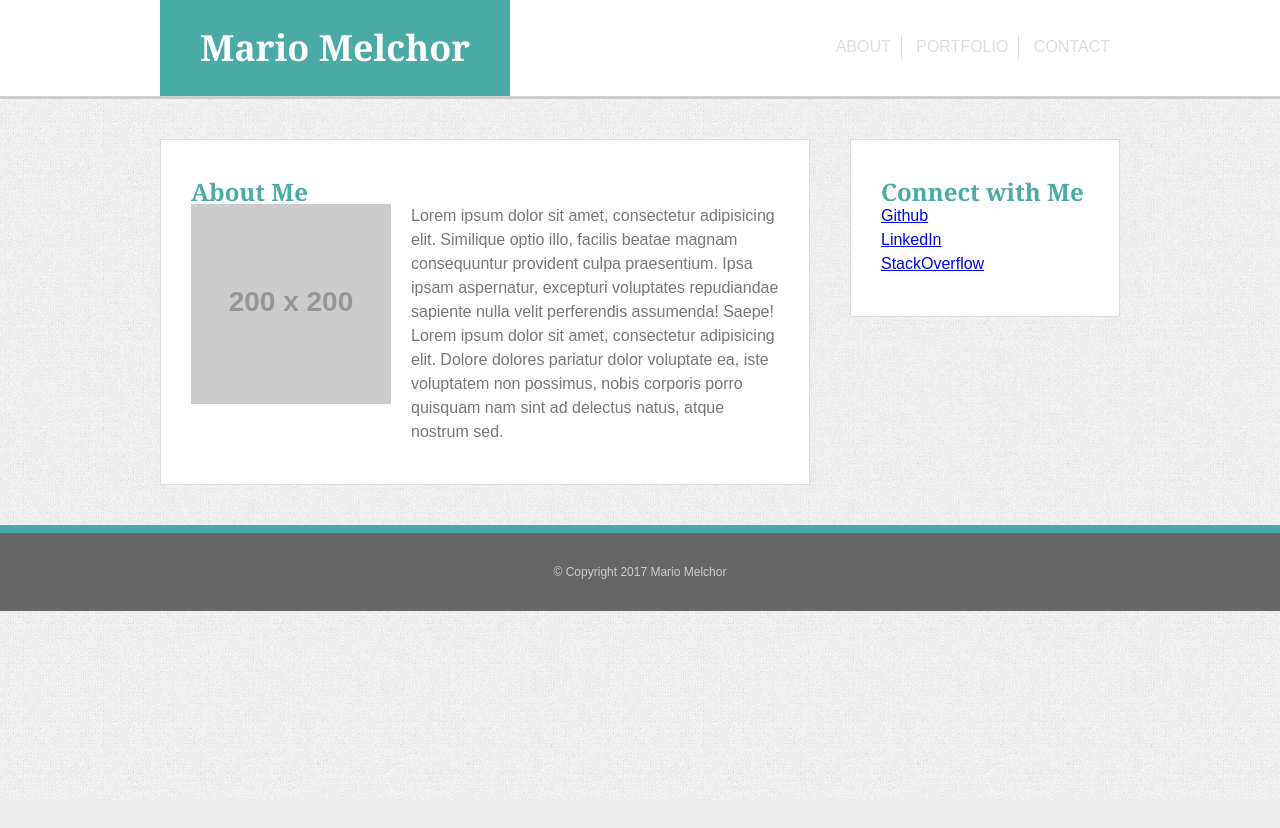
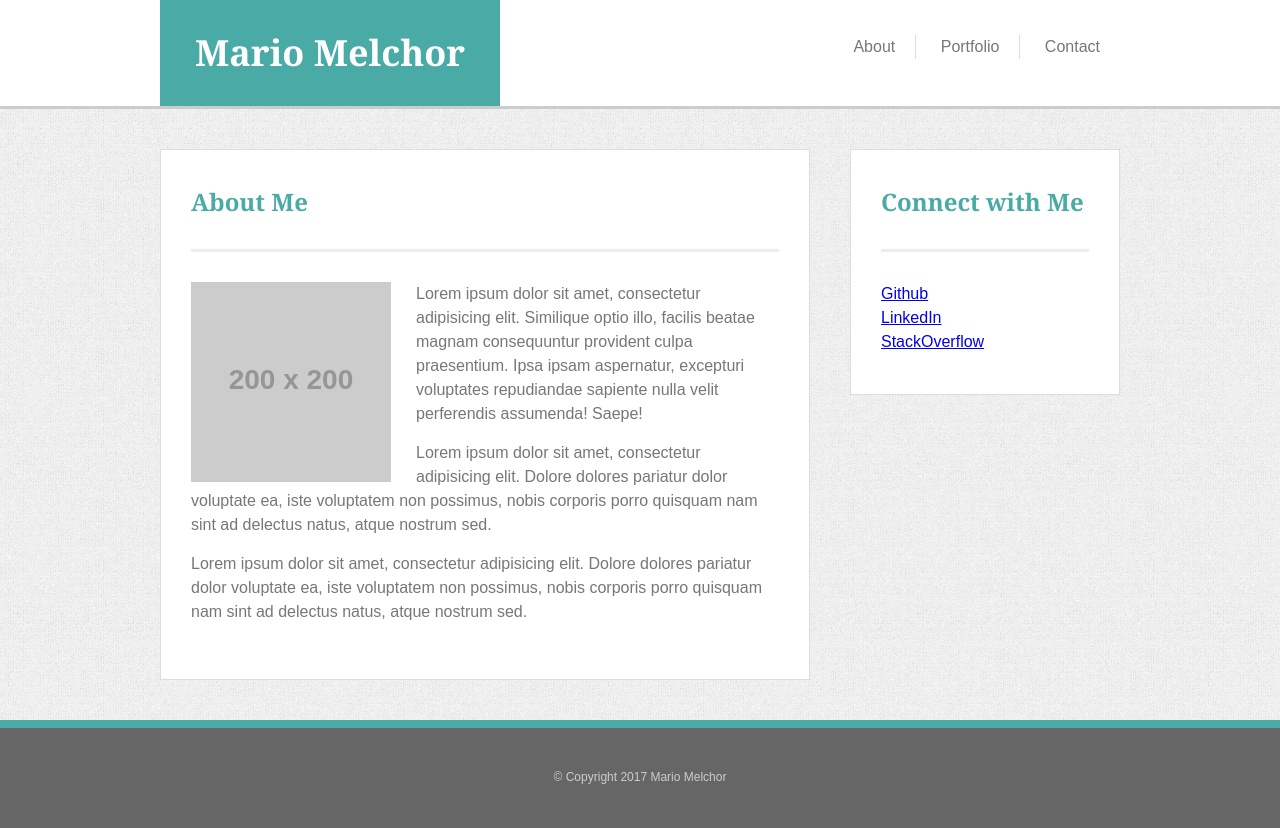
Before and after one commit to mariomelchor/basic-portfolio, a plain HTML site: page index.html in a window 1280 px wide. Before the commit the page ends 800 px from the top, so only its background shows below. Drawn offline with Linux system fonts and the light colour scheme; placeholder pictures from the web are drawn by us.

Commit message:
Added fixed footer

```diff
--- a/assets/css/style.css
+++ b/assets/css/style.css
@@ -1,9 +1,14 @@
+html {
+	position: relative;
+	min-height: 100%;
+}
 body {
 	color: #777777;
 	font-size: 16px;
 	line-height: 1.5;
 	font-family: 'Arial', 'Helvetica Neue', Helvetica, sans-serif;
 	background: #ededed url('../images/gray_jean.png') repeat left top;
+	margin: 0 0 125px;
 }
 .site-header {
 	background-color: #fff;
@@ -12,12 +17,13 @@ body {
 }
 .logo {
 	color: #fff;
-	padding: 30px 40px;
+	padding: 35px 35px;
 	display: inline-block;
 	background-color: #4aaaa5;
 }
 .logo h1 {
 	color: #fff;
+	margin: 0;
 	font-weight: bold;
 	font-size: 36px;
 }
@@ -27,17 +33,16 @@ body {
 }
 .main-navigation li {
 	display: inline-block;
-	padding-right: 10px;
-	padding-left: 10px;
+	padding-right: 20px;
+	padding-left: 20px;
 	border-right: solid 1px #ddd;
 }
 .main-navigation li:last-child {
 	border-right: none;
 }
 .main-navigation li a {
-	color: #ddd;
+	color: #777;
 	text-decoration: none;
-	text-transform: uppercase;
 	display: block;
 }
 h1,h2,h3,h4,h5,h6 {
@@ -46,6 +51,14 @@ h1,h2,h3,h4,h5,h6 {
 	font-weight: bold;
 	font-size: 24px;
 	font-family: 'Georgia', Times, 'Times New Roman', serif;
+	margin-bottom: 30px;
+}
+p {
+	margin-bottom: 15px;
+}
+.header-border {
+	padding-bottom: 35px;
+	border-bottom: solid 3px #ededed;
 }
 .container {
 	width: 960px;
@@ -71,16 +84,22 @@ h1,h2,h3,h4,h5,h6 {
 }
 .img-left {
 	float: left;
-	margin-right: 20px;
-	margin-bottom: 20px;
+	margin-right: 25px;
+	margin-bottom: 6px;
 }
 .site-footer {
 	color: #ccc;
 	font-size: 12px;
 	text-align: center;
-	padding-top: 30px;
-	padding-bottom: 30px;
 	margin-top: 40px;
 	border-top: solid 8px #4aaaa5;
 	background-color: #666;
+	position: absolute;
+	left: 0;
+	right: 0;
+	width: 100%;
+	height: 100px;
 }
+.copyright {
+	padding-top: 40px;
+}
--- a/index.html
+++ b/index.html
@@ -25,16 +25,17 @@
 <div class="container">
 	<main class="main-section">
 		<div class="section-content">
-			<h2>About Me</h2>
+			<h2 class="header-border">About Me</h2>
 			<img src="http://via.placeholder.com/200x200" alt="Mario Melchor" class="img-left">
 			<p>Lorem ipsum dolor sit amet, consectetur adipisicing elit. Similique optio illo, facilis beatae magnam consequuntur provident culpa praesentium. Ipsa ipsam aspernatur, excepturi voluptates repudiandae sapiente nulla velit perferendis assumenda! Saepe!</p>
 
+			<p>Lorem ipsum dolor sit amet, consectetur adipisicing elit. Dolore dolores pariatur dolor voluptate ea, iste voluptatem non possimus, nobis corporis porro quisquam nam sint ad delectus natus, atque nostrum sed.</p>
 			<p>Lorem ipsum dolor sit amet, consectetur adipisicing elit. Dolore dolores pariatur dolor voluptate ea, iste voluptatem non possimus, nobis corporis porro quisquam nam sint ad delectus natus, atque nostrum sed.</p>
 		</div><!-- /.section-content -->
 	</main><!-- /.main-section -->
 	<aside class="aside-section">
 		<div class="section-content">
-			<h6>Connect with Me</h6>
+			<h6 class="header-border">Connect with Me</h6>
 			<ul>
 				<li><a href="#">Github</a></li>
 				<li><a href="#">LinkedIn</a></li>
@@ -45,7 +46,7 @@
 </div><!-- /.container -->
 
 <footer class="site-footer">
-	&copy; Copyright 2017 Mario Melchor
+	<div class="copyright">&copy; Copyright 2017 Mario Melchor</div>
 </footer><!-- /.site-footer -->
 </body>
 </html>
```
